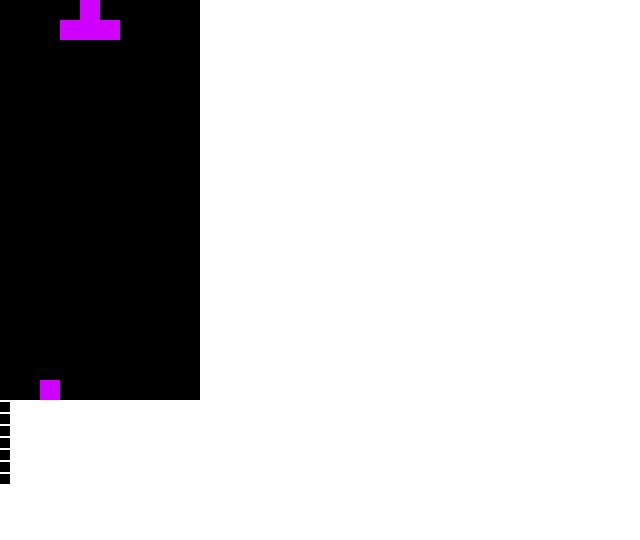
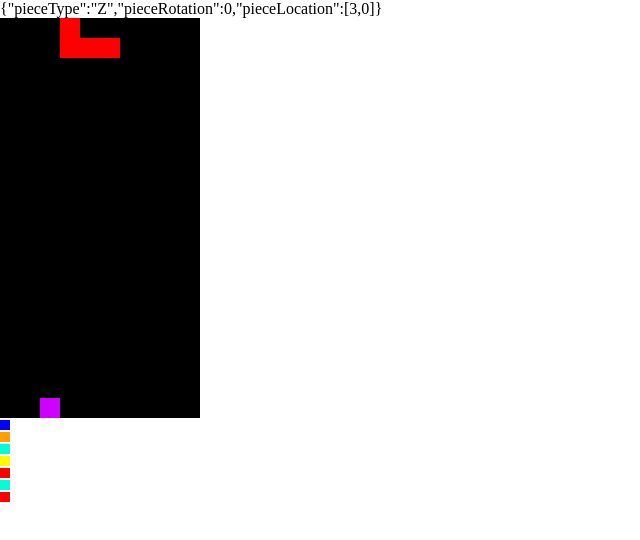
Before and after one commit to Daniil-Aleshechkin/tetris-concept, a React app: page / in a window 1280 px wide. Shown: the top 540 px of the page, without its empty margins (0-640 px from the left). Built offline with nearby package versions, Linux system fonts and the light colour scheme.

Commit message:
Fixed piece queue bug with initilization

```diff
--- a/src/Tetris.js
+++ b/src/Tetris.js
@@ -30,7 +30,7 @@ const Tetris = ({width, height, startingBoardState, startingPieceQueue, generate
   const [actions, setActions] = useState({"moveLeft": null, "moveRight": null, "dasLeft": null, "dasRight": null, "softDrop": null, "hardDrop": null, "90Rotate": null, "180Rotate": null, "holdPiece": null})
   const [currentDAS, setCurrentDAS] = useState({time: 0, direction: 0})
   const [controls, setControls] = useState({"moveLeft": "ArrowLeft", "moveRight": "ArrowRight", "hardDrop": "Space", "softDrop": "ArrowDown", "90Rotate": "ArrowUp", "180Rotate": "KeyZ", "270Rotate": "KeyX", "holdPiece": "ShiftLeft"})
-  const [currentPiece, setCurrentPiece] = useState({"pieceType": "T", "pieceRotation": 0, "pieceLocation" : [getPieceStartingXLocationFromPieceType(startingPieceQueue[0], 0), 0] })
+  const [currentPiece, setCurrentPiece] = useState({"pieceType": (startingPieceQueue.length == 0) ? null : startingPieceQueue[0], "pieceRotation": 0, "pieceLocation" : [getPieceStartingXLocationFromPieceType(startingPieceQueue[0], 0), 0] })
   const [board, setBoard] = useState(startingBoardState)
   const [queue, setQueue] = useState(startingPieceQueue.slice(1))
 
@@ -43,6 +43,23 @@ const Tetris = ({width, height, startingBoardState, startingPieceQueue, generate
       default:
         return 3
     }
+  }
+
+
+  if (generatePieceQueue && queue.length < 14) {
+    console.log(queue)
+    let newQueue = [...queue];
+
+    newQueue = newQueue.concat(generateBag())
+    newQueue = newQueue.concat(generateBag())
+    console.log("newqueue", newQueue)
+    if (queue.length == 0)
+      setCurrentPiece(piece => {
+        piece.pieceType = newQueue[0]
+        return {...piece}
+      })
+
+    setQueue(newQueue.slice(1))
   }
 
   const DAS_TIME = 1000;
@@ -314,7 +331,8 @@ const Tetris = ({width, height, startingBoardState, startingPieceQueue, generate
   }, 10)
 
   return <React.Fragment>
-      <Piece location={currentPiece.pieceLocation} tileDimensions={{height: 20, width: 20}} texture={getTextureFromBoardStateTile("T")} pieceType="T" rotation={currentPiece.pieceRotation}/>
+      <div>{JSON.stringify(currentPiece)}</div>
+      <Piece location={currentPiece.pieceLocation} tileDimensions={{height: 20, width: 20}} texture={getTextureFromBoardStateTile(currentPiece.pieceType)} pieceType={currentPiece.pieceType} rotation={currentPiece.pieceRotation}/>
       <Board onKeyUp={onKeyUpHandler} onKeyDown={onKeyDownHandler} width={width} height={height} boardState={board}/>
       <PieceQueue queue={queue}/>
   </React.Fragment>
```
